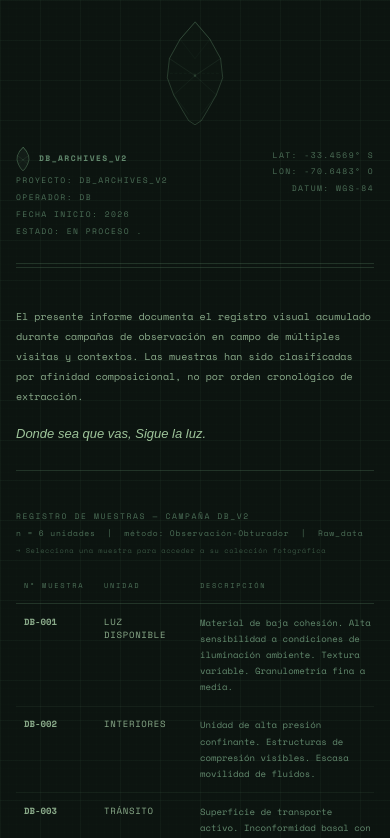
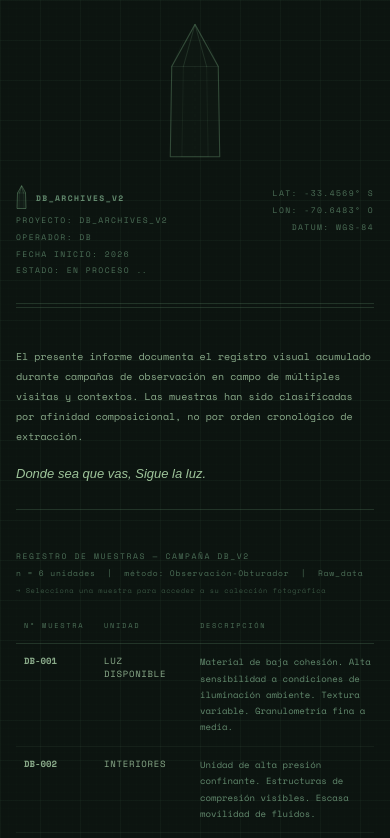
Before and after one commit to diegobravo011-svg/DB_archive_v2, a Next.js app: page / in a window 390 px wide. Shown: the top 838 px of the page. Built offline with nearby package versions, Linux system fonts and the light colour scheme; a web font is replaced by a local one.

Commit message:
fix: inline quartz prism crystal SVG logo, responsive header mobile

```diff
--- a/src/app/page.tsx
+++ b/src/app/page.tsx
@@ -89,58 +89,87 @@ function BlinkingDots() {
   return <span style={{ letterSpacing: "0.05em" }}>{dots}</span>;
 }
 
-// ─── MINERAL CRYSTAL LOGO — uses traced SVG of real crystal photo ──────────────
-function MineralLogo({ size = 88, opacity = 0.75 }: { size?: number; opacity?: number }) {
+// ─── CRYSTAL LOGO — prismatic quartz, inline SVG ──────────────────────────────
+// Inspired by the clean geometric crystal illustrations from reference sheet
+// Shape: hexagonal prism with single upper termination (like ref bottom-section style)
+function MineralLogo({ size = 76, opacity = 0.80 }: { size?: number; opacity?: number }) {
+  const s = (v: number) => `rgba(140,200,150,${v})`;
+  // viewBox: 0 0 44 100
+  // Crystal: prism body from y=32 to y=94, termination from y=2 to y=32
   return (
     <div className="mineral-logo-wrap" style={{ opacity }}>
-      {/* eslint-disable-next-line @next/next/no-img-element */}
-      <img
-        src="/mineral-logo.svg"
-        alt="DB_archives mineral crystal"
-        width={size}
-        style={{ display: "block" }}
-        aria-hidden
-      />
+      <svg viewBox="0 0 44 100" width={size} aria-hidden fill="none"
+        strokeLinecap="round" strokeLinejoin="round">
+
+        {/* ── Outer crystal silhouette ── */}
+        {/* Termination top-tip → left shoulder → prism left → bottom-left → bottom-right → prism right → right shoulder */}
+        <path
+          d="M22,3 L6,32 L5,94 L39,94 L38,32 Z"
+          stroke={s(0.60)} strokeWidth="0.75"
+          fill={s(0.04)}
+        />
+
+        {/* ── Termination facets (top prism cap) ── */}
+        {/* Inner left facet of termination */}
+        <line x1="22" y1="3"  x2="14" y2="32" stroke={s(0.38)} strokeWidth="0.55"/>
+        {/* Inner right facet of termination */}
+        <line x1="22" y1="3"  x2="30" y2="32" stroke={s(0.38)} strokeWidth="0.55"/>
+        {/* Termination base — horizontal plane separating cap from body */}
+        <line x1="6"  y1="32" x2="38" y2="32" stroke={s(0.30)} strokeWidth="0.5"/>
+
+        {/* ── Prism body — internal vertical edges (showing 3D hex prism) ── */}
+        {/* Left inner vertical edge */}
+        <line x1="14" y1="32" x2="13" y2="94" stroke={s(0.22)} strokeWidth="0.45"/>
+        {/* Right inner vertical edge */}
+        <line x1="30" y1="32" x2="31" y2="94" stroke={s(0.22)} strokeWidth="0.45"/>
+
+        {/* ── Prism face detail — subtle center line ── */}
+        <line x1="22" y1="32" x2="22" y2="94"
+          stroke={s(0.10)} strokeWidth="0.4" strokeDasharray="1.5 4"/>
+
+        {/* ── Bottom prism edge line ── */}
+        <line x1="13" y1="94" x2="31" y2="94" stroke={s(0.20)} strokeWidth="0.4"/>
+
+        {/* ── Sub-facet on left termination face (inner detail) ── */}
+        <line x1="6"  y1="32" x2="14" y2="14" stroke={s(0.16)} strokeWidth="0.4"/>
+        {/* Sub-facet on right termination face */}
+        <line x1="38" y1="32" x2="30" y2="14" stroke={s(0.16)} strokeWidth="0.4"/>
+
+        {/* ── Label ── */}
+        <text x="22" y="106" fontFamily="var(--font-mono)" fontSize="5.2"
+          fill={s(0.45)} textAnchor="middle" letterSpacing="0.14em">
+          DB_archives
+        </text>
+      </svg>
     </div>
   );
 }
 
-// ─── MINERAL LOGO — SMALL inline SVG (next to domain/title in header) ──────────
-// Same crystal silhouette, condensed for inline use at 18-22px height
+// ─── CRYSTAL LOGO SMALL — inline next to title, same prism style ───────────────
 function MineralLogoSmall() {
-  const col = (v: number) => `rgba(140,200,150,${v})`;
+  const s = (v: number) => `rgba(140,200,150,${v})`;
   return (
-    <svg
-      viewBox="0 0 32 56"
-      width={14}
-      height={24}
-      aria-hidden
-      fill="none"
-      strokeLinecap="round"
-      strokeLinejoin="round"
-      style={{ verticalAlign: "middle", display: "inline-block", marginRight: 5, flexShrink: 0 }}
-    >
-      {/* Outer silhouette */}
-      <path
-        d="M16,1 L8,10 L3,20 L2,30 L5,40 L10,49 L14,54 L16,55 L18,54 L22,49 L27,40 L30,30 L29,20 L24,10 Z"
-        stroke={col(0.70)}
-        strokeWidth="1"
-        fill={col(0.05)}
-      />
-      {/* Upper facets */}
-      <line x1="16" y1="1"  x2="8"  y2="10" stroke={col(0.45)} strokeWidth="0.8"/>
-      <line x1="16" y1="1"  x2="24" y2="10" stroke={col(0.45)} strokeWidth="0.8"/>
-      {/* Main cleavage diagonals */}
-      <line x1="3"  y1="20" x2="16" y2="30" stroke={col(0.32)} strokeWidth="0.7"/>
-      <line x1="29" y1="20" x2="16" y2="30" stroke={col(0.32)} strokeWidth="0.7"/>
-      {/* Lower cleavage */}
-      <line x1="16" y1="30" x2="5"  y2="40" stroke={col(0.22)} strokeWidth="0.55"/>
-      <line x1="16" y1="30" x2="27" y2="40" stroke={col(0.22)} strokeWidth="0.55"/>
-      {/* Center node */}
-      <circle cx="16" cy="30" r="1" fill={col(0.50)}/>
+    <svg viewBox="0 0 22 50" width={11} height={25} aria-hidden fill="none"
+      strokeLinecap="round" strokeLinejoin="round"
+      style={{ verticalAlign: "middle", display: "inline-block", marginRight: 5, flexShrink: 0 }}>
+
+      {/* Outer crystal silhouette */}
+      <path d="M11,2 L3,16 L2,47 L20,47 L19,16 Z"
+        stroke={s(0.70)} strokeWidth="1" fill={s(0.05)}/>
+
+      {/* Termination facets */}
+      <line x1="11" y1="2"  x2="7"  y2="16" stroke={s(0.50)} strokeWidth="0.8"/>
+      <line x1="11" y1="2"  x2="15" y2="16" stroke={s(0.50)} strokeWidth="0.8"/>
+      <line x1="3"  y1="16" x2="19" y2="16" stroke={s(0.38)} strokeWidth="0.6"/>
+
+      {/* Inner prism edges */}
+      <line x1="7"  y1="16" x2="6"  y2="47" stroke={s(0.28)} strokeWidth="0.55"/>
+      <line x1="15" y1="16" x2="16" y2="47" stroke={s(0.28)} strokeWidth="0.55"/>
     </svg>
   );
 }
+
+
 
 // ─── SECTION LABEL ─────────────────────────────────────────────────────────────
 function SectionLabel({ children }: { children: React.ReactNode }) {
```
Also changed, not shown: public/favicon.svg.
